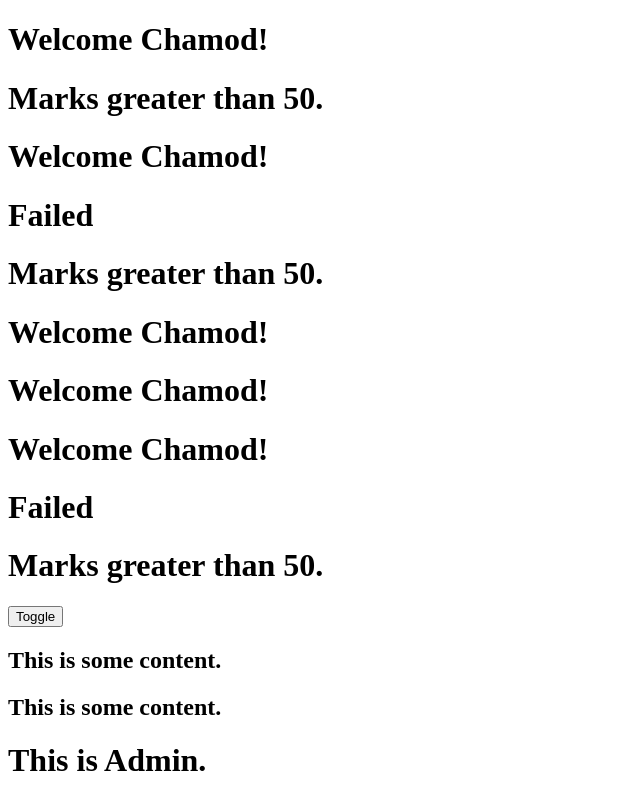
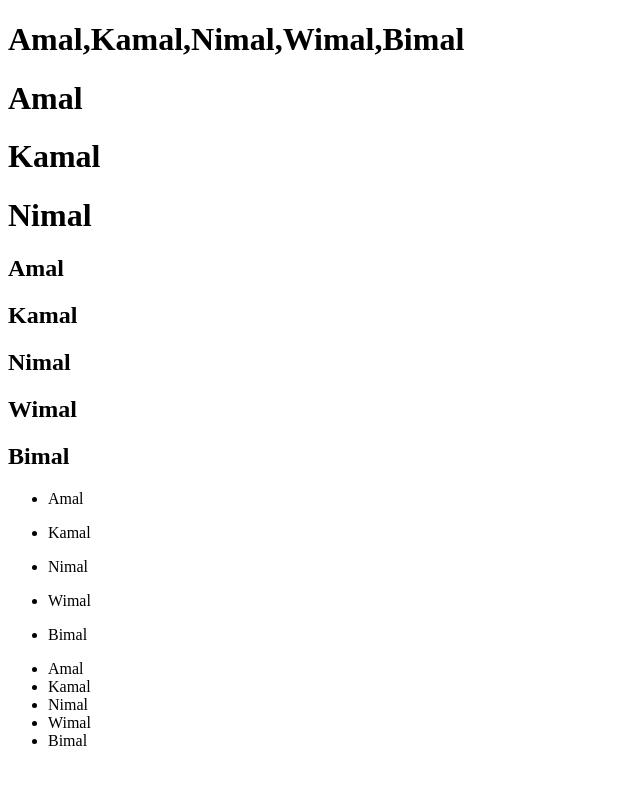
Before and after one commit to Pebhashi-Tharushika/angular-18-practice, an Angular app in the folder directives/: page / in a window 1280 px wide. Shown: the top 800 px of the page, without its empty margins (0-640 px from the left). Built offline with nearby package versions, Linux system fonts and the light colour scheme.

Commit message:
structural directives - *ngFor

```diff
--- a/directives/src/app/app.component.html
+++ b/directives/src/app/app.component.html
@@ -1 +1,3 @@
-<app-if></app-if>
+<!-- <app-if></app-if> -->
+
+<app-for></app-for>
--- a/directives/src/app/app.component.ts
+++ b/directives/src/app/app.component.ts
@@ -1,10 +1,11 @@
 import { Component } from '@angular/core';
 import { IfComponent } from './if/if.component';
+import { ForComponent } from './for/for.component';
 
 @Component({
   selector: 'app-root',
   standalone: true,
-  imports: [IfComponent],
+  imports: [IfComponent, ForComponent],
   templateUrl: './app.component.html',
   styleUrl: './app.component.css'
 })
--- /dev/null
+++ b/directives/src/app/for/for.component.html
@@ -0,0 +1,19 @@
+<h1>{{students}}</h1>
+
+<h1>{{students[0]}}</h1>
+<h1>{{students[1]}}</h1>
+<h1>{{students[2]}}</h1>
+
+<!-- ====================================== *ngFor ===================================== -->
+
+<h2 *ngFor="let student of students">{{student}}</h2>
+
+
+<ul *ngFor="let student of students">
+    <li>{{student}}</li>
+</ul>
+
+
+<ul>
+    <li *ngFor="let student of students">{{student}}</li>
+</ul>
--- /dev/null
+++ b/directives/src/app/for/for.component.ts
@@ -0,0 +1,15 @@
+import { NgFor } from '@angular/common';
+import { Component } from '@angular/core';
+
+@Component({
+  selector: 'app-for',
+  standalone: true,
+  imports: [NgFor],
+  templateUrl: './for.component.html',
+  styleUrl: './for.component.css'
+})
+export class ForComponent {
+
+  students : string[] = ['Amal', 'Kamal', 'Nimal', 'Wimal', 'Bimal'];
+
+}
```
Also changed, not shown: directives/src/app/for/for.component.css (added), 1 other file (tests, documents, lock files or other folders).
